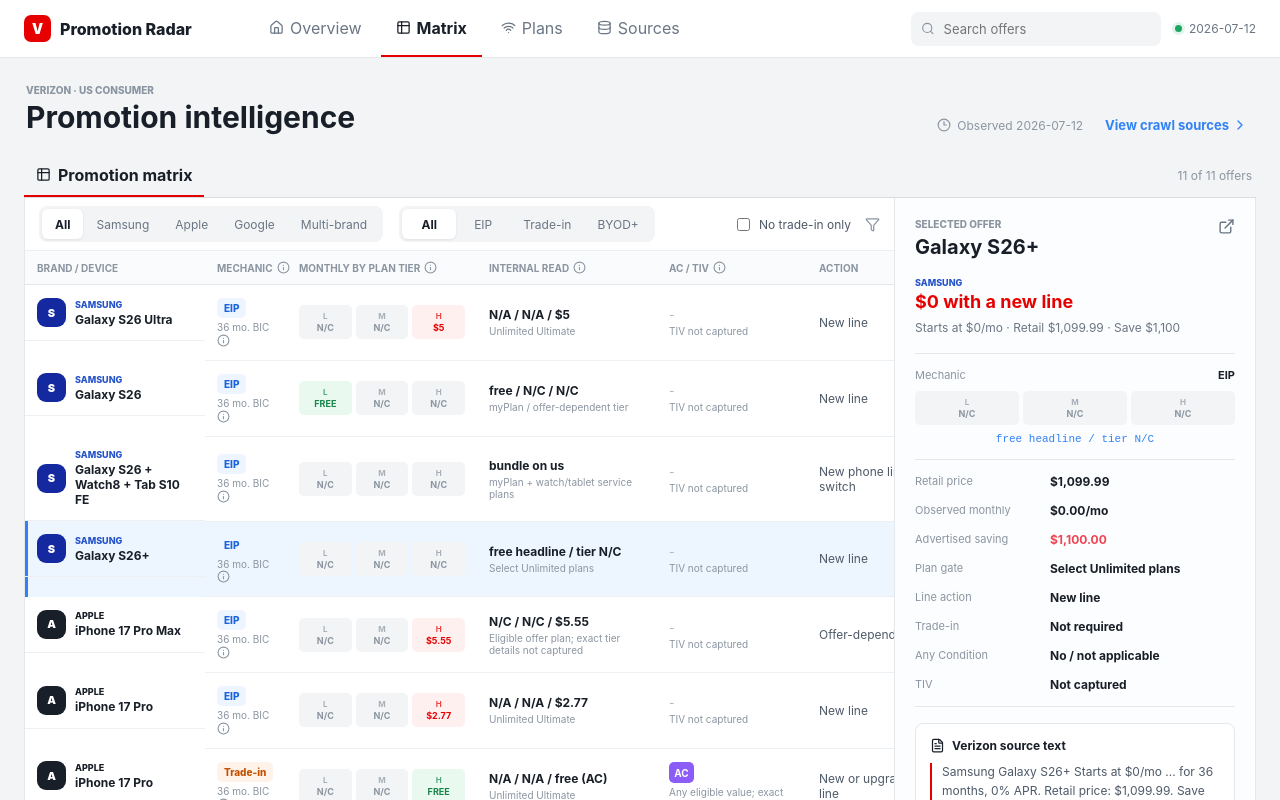
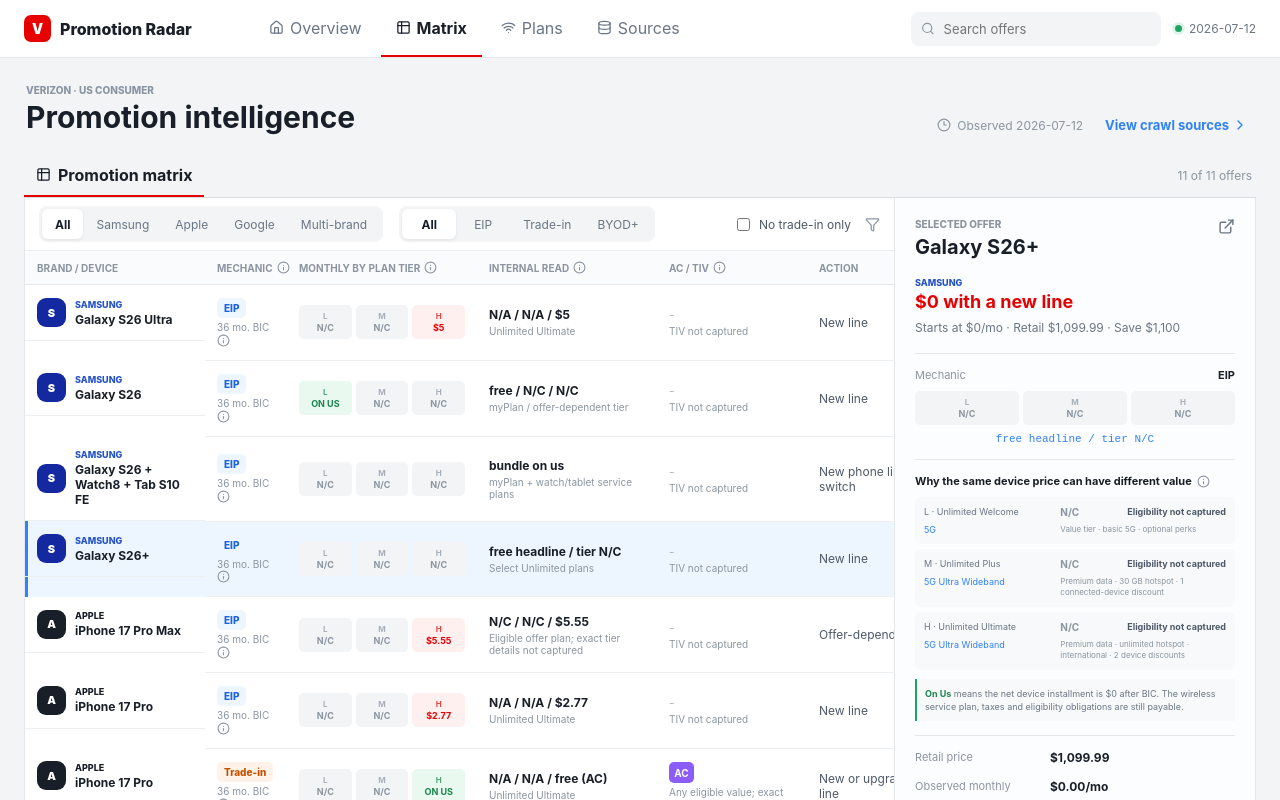
Before and after one commit to kimks0510/VZW-Promotion-Crawling-, a React (Vite) app: page / in a window 1280 px wide. Both pictures are taken after a click on the button "Matrix". Shown: the top 800 px of the page. Built offline with nearby package versions, Linux system fonts and the light colour scheme.

Commit message:
Explain On Us and interactive offer scenarios

```diff
--- a/src/main.jsx
+++ b/src/main.jsx
@@ -13,6 +13,11 @@
 
 const brands = ["All", "Samsung", "Apple", "Google", "Multi-brand"];
 const brandOrder = { Samsung: 0, Apple: 1, Google: 2, "Multi-brand": 3 };
+const planTiers = [
+  {key:"low", short:"L", name:"Unlimited Welcome", network:"5G", benefits:"Value tier · basic 5G · optional perks"},
+  {key:"mid", short:"M", name:"Unlimited Plus", network:"5G Ultra Wideband", benefits:"Premium data · 30 GB hotspot · 1 connected-device discount"},
+  {key:"high", short:"H", name:"Unlimited Ultimate", network:"5G Ultra Wideband", benefits:"Premium data · unlimited hotspot · international · 2 device discounts"},
+];
 
 function modelRank(model) {
   const value = model.toLowerCase();
@@ -32,6 +37,8 @@
     style: "currency", currency: "USD", maximumFractionDigits: digits
   }).format(value);
 }
+
+function isOnUs(value) { return value === 0; }
 
 function App() {
   const [data, setData] = useState(null);
@@ -120,7 +127,7 @@
       {tab === "overview" && <section className="market-strip">
         <MarketStat icon={Smartphone} label="Tracked offers" value={data.promotions.length} note="3 priority brands" />
         <MarketStat icon={CircleDollarSign} label="Largest credit" value={money(maxCredit)} note="Galaxy S26 Ultra" accent />
-        <MarketStat icon={Check} label="$0 monthly" value={zeroOffers} note="Eligibility required" />
+        <MarketStat icon={Check} label="On Us outcomes" value={zeroOffers} note="$0 device payment after credits" />
         <MarketStat icon={ShieldCheck} label="Official evidence" value={`${data.promotions.filter((x) => x.confidence === "High").length}/${data.promotions.length}`} note="Verizon domains" />
         <div className="market-callout"><Activity size={18} /><div><strong>Market signal</strong><p>Samsung holds the highest observed device credit; Apple and Google lead selected $0 acquisition offers.</p></div></div>
       </section>}
@@ -206,7 +213,7 @@
 
     <aside className="overview-side">
       <section className="snapshot-summary"><p>LATEST SNAPSHOT</p><h2>{latest.date}</h2><div className="summary-number"><strong>{latest.trackedOffers}</strong><span>tracked offers</span></div><dl><div><dt>EIP</dt><dd>{latest.mechanics.EIP}</dd></div><div><dt>Trade-in</dt><dd>{latest.mechanics["Trade-in"]}</dd></div><div><dt>BYOD+</dt><dd>{latest.mechanics["BYOD+"]}</dd></div><div><dt>US crawl</dt><dd>{collection ? `${collection.sourceCount} sources complete` : "Pending"}</dd></div></dl></section>
-      <section className="lexicon-panel"><p>COMMERCIAL LEXICON</p><h3>How to read the matrix</h3><Lexicon term="N/C" text="Not Captured. The source confirms an offer but does not expose that tier-specific value in the collected state." /><Lexicon term="BIC" text="Bill Incentive Credit. Promotional credits applied to the Verizon bill over the stated term, usually 36 months." /><Lexicon term="EIP" text="Equipment Installment Plan promotion without a required trade-in." /><Lexicon term="Trade-in" text="Device credit requiring an eligible traded device." /><Lexicon term="AC" text="Any Condition trade-in accepted, subject to eligible model rules." /><Lexicon term="TIV" text="Trade-in Value or value band attached to the traded model." /><Lexicon term="N-5+" text="Older eligible generation bucket after N through N-4." /><Lexicon term="free/free/free" text="Low / Mid / High plan tiers each net to $0 per month." /></section>
+      <section className="lexicon-panel"><p>COMMERCIAL LEXICON</p><h3>How to read the matrix</h3><Lexicon term="On Us" text="Net device installment is $0 after BIC. Service-plan charges, taxes and conditions still apply." /><Lexicon term="N/C" text="Not Captured. The source confirms an offer but does not expose that tier-specific value in the collected state." /><Lexicon term="BIC" text="Bill Incentive Credit. Promotional credits applied to the Verizon bill over the stated term, usually 36 months." /><Lexicon term="EIP" text="Equipment Installment Plan promotion without a required trade-in." /><Lexicon term="Trade-in" text="Device credit requiring an eligible traded device." /><Lexicon term="AC" text="Any Condition trade-in accepted, subject to eligible model rules." /><Lexicon term="TIV" text="Trade-in Value or value band attached to the traded model." /><Lexicon term="N-5+" text="Older eligible generation bucket after N through N-4." /><Lexicon term="free/free/free" text="Low / Mid / High tiers all show $0 device payment; plan value and qualifying conditions may differ." /></section>
       <section className="cadence-panel"><Clock3 size={17} /><div><strong>{history.cadence} snapshot cadence</strong><p>Next direct snapshot should preserve the same customer state, ZIP and offer path.</p></div></section>
     </aside>
   </section>;
@@ -252,7 +259,16 @@
 }
 
 function TierLadder({ ladder = {} }) { return <div className="tier-ladder"><TierCell label="L" value={ladder.low} /><TierCell label="M" value={ladder.mid} /><TierCell label="H" value={ladder.high} /></div>; }
-function TierCell({ label, value }) { const text = value === 0 ? "FREE" : value == null ? "N/C" : `$${value}`; return <span className={value === 0 ? "free" : value == null ? "unknown" : "paid"}><b>{label}</b>{text}</span>; }
+function TierCell({ label, value }) { const text = isOnUs(value) ? "ON US" : value == null ? "N/C" : `$${value}`; const help = value == null ? `${label} tier value was not captured; this does not prove ineligibility.` : isOnUs(value) ? `${label} tier net device payment is $0 after promotional bill credits. Service-plan charges, taxes and eligibility conditions still apply.` : `${label} tier net device payment is $${value} per month after promotional credits.`; return <span title={help} className={isOnUs(value) ? "free" : value == null ? "unknown" : "paid"}><b>{label}</b>{text}</span>; }
+
+function TierConditionMatrix({ offer }) {
+  return <section className="tier-condition-panel"><div className="tier-condition-title"><strong>Why the same device price can have different value</strong><InfoTip text="Device payment is only one part of the decision. Each plan tier can differ in network access, hotspot, international service and promotion eligibility." /></div><div className="tier-condition-grid">{planTiers.map((tier) => {
+    const value = offer.tierLadder?.[tier.key];
+    const outcome = value == null ? "N/C" : isOnUs(value) ? "On Us" : `$${value}/mo`;
+    const promoCondition = value == null ? "Eligibility not captured" : offer.tradeIn ? offer.anyCondition ? "TI required · AC" : "TI required" : "No TI captured";
+    return <article key={tier.key} className={value == null ? "uncaptured" : isOnUs(value) ? "on-us" : "paid"}><span>{tier.short} · {tier.name}</span><strong>{outcome}</strong><b>{promoCondition}</b><p>{tier.network}</p><small>{tier.benefits}</small></article>;
+  })}</div><p className="on-us-definition"><strong>On Us</strong> means the net device installment is $0 after BIC. The wireless service plan, taxes and eligibility obligations are still payable.</p></section>;
+}
 
 function EvidencePanel({ offer, collection }) {
   if (!offer) return <aside className="evidence-pane empty-evidence">Select an offer to inspect evidence.</aside>;
@@ -261,8 +277,9 @@
   const searchUrl = `https://www.bing.com/search?q=${encodeURIComponent(`site:verizon.com "${offer.model}" "${offer.verizonDisplay.split("·")[0].trim()}"`)}`;
   return <aside className="evidence-pane">
     <div className="evidence-header"><div><p>SELECTED OFFER</p><h2>{offer.model}</h2></div><a href={offer.source} target="_blank" rel="noreferrer" aria-label="Open exact Verizon source"><ExternalLink size={17} /></a></div>
-    <div className="headline-block"><BrandTag brand={offer.brand} /><strong>{offer.headline}</strong><p>{offer.verizonDisplay}</p></div>
+    <div className="headline-block"><div className="headline-labels"><BrandTag brand={offer.brand} />{Object.values(offer.tierLadder || {}).some(isOnUs) && <span className="on-us-badge">ON US</span>}</div><strong>{offer.headline}</strong><p>{offer.verizonDisplay}</p></div>
     <div className="detail-ladder"><div><span>Mechanic</span><strong>{offer.mechanic || "EIP"}</strong></div><TierLadder ladder={offer.tierLadder} /><code>{offer.internalShorthand}</code></div>
+    <TierConditionMatrix offer={offer} />
     <dl className="evidence-facts">
       <div><dt>Retail price</dt><dd>{money(offer.retail, 2)}</dd></div>
       <div><dt>Observed monthly</dt><dd>{money(offer.monthly, 2)}/mo</dd></div>
@@ -280,6 +297,8 @@
     <ScreenGlossary terms={[
       {term:"N/C", text:"Not Captured. The tier-specific value was not exposed in the collected page state."},
       {term:"BIC", text:"Bill Incentive Credit applied over the stated billing term."},
+      {term:"On Us", text:"Net device installment is $0 after BIC; service-plan charges and eligibility obligations remain."},
+      {term:"Free/Free/Free", text:"Low, Mid and High tiers all show $0 device payment, but plan benefits and qualifying conditions can differ."},
       {term:"Internal read", text:"Compact analyst shorthand for Low / Mid / High plan outcomes."},
       {term:"AC", text:"Any Condition trade-in language is explicit in Verizon evidence."},
       {term:"TIV", text:"Trade-in Value or qualifying value floor for the traded device."}
@@ -296,11 +315,13 @@
   return <div className="screen-layout"><section className="plans-view"><div className="section-heading"><div><p>BYOD+ / PLAN ELIGIBILITY</p><h2>Rate plan & BYOD+ ladder</h2></div><a href="https://www.verizon.com/bring-your-own-device/" target="_blank" rel="noreferrer">Official BYOD page <ExternalLink size={14} /></a></div>
     <div className="byod-matrix"><div className="byod-intro"><span className="mechanic-badge byod">BYOD+</span><h3>Bring your own phone</h3><p>Current public pricing combines account-level and BYOD line discounts for 36 months.</p></div>{byod.map((row) => <article key={row.plan}><span>{row.tier} tier</span><strong>{row.plan}</strong><b>${row.promo}<small>/line</small></b><div><span>Standard ${row.standard}</span><em>-${row.account} account · -${row.device} BYOD</em></div></article>)}</div>
     <div className="byod-evidence"><ShieldCheck size={16} /><span>Official terms captured: $10/mo account promo plus $10/mo BYOD discount on Ultimate/Plus; Welcome receives $10 + $5. Credits expire after 36 months; limit one offer per account.</span></div>
+    <section className="tier-value-section"><div><p>WHY UPGRADE THE PLAN?</p><h3>If the phone is On Us on every tier, the service is still different</h3><span>Free/Free/Free describes device payment, not identical network or service value.</span></div><div className="tier-value-grid">{planTiers.map((tier) => <article key={tier.key}><b>{tier.short}</b><div><strong>{tier.name}</strong><span>{tier.network}</span><p>{tier.benefits}</p></div></article>)}</div></section>
     <div className="section-heading secondary"><div><p>BASE PLAN REFERENCE</p><h2>Plan features</h2></div><span>Customer state and checkout can change displayed pricing</span></div><div className="plan-table">
     <div className="plan-head"><span>Plan</span><span>Displayed price</span><span>Best fit</span><span>Included signals</span><span>Evidence</span></div>
     {plans.map((plan) => <article key={plan.name}><div><strong>{plan.name}</strong><small>{plan.conditions}</small></div><b>{plan.price}</b><span>{plan.audience}</span><ul>{plan.features.slice(0,3).map((feature) => <li key={feature}><Check size={13} />{feature}</li>)}</ul><a href={plan.source} target="_blank" rel="noreferrer">Official page <ExternalLink size={13} /></a></article>)}
   </div></section><aside><ScreenGlossary title="Plan terms" terms={[
     {term:"BYOD+", text:"Bring Your Own Device promotion combining account and line-level discounts."},
+    {term:"On Us", text:"The device installment is $0 after credits; it does not make the service plan free."},
     {term:"Low / Mid / High", text:"Welcome / Plus / Ultimate plan-tier normalization used in this dashboard."},
     {term:"Standard", text:"Displayed base plan price before the captured BYOD+ promotional discounts."},
     {term:"36 months", text:"Discount duration; eligibility loss can end future credits."}
@@ -312,6 +333,7 @@
   const statuses = Object.fromEntries((collection?.sources || []).map((source) => [source.url, source]));
   return <div className="screen-layout"><section className="sources-view"><div className="section-heading"><div><p>CRAWL EVIDENCE MAP</p><h2>Exact monitored URLs</h2></div><span>Open the exact page used for each record</span></div>
     {collection && <div className="run-banner"><Activity size={17} /><strong>US collection run #{collection.runId}</strong><span>{collection.sourceCount} sources · {collection.candidateCount} candidates · {collection.startedAt}</span><b>SUCCESS</b></div>}
+    <section className="scenario-coverage"><div><p>INTERACTIVE PDP COVERAGE</p><h3>What changes the Terms & Conditions</h3><span>The browser collector can enumerate these option states. A canonical scenario set is needed to control the number of combinations.</span></div><div className="scenario-grid"><Scenario label="Customer" values="New · Existing" status="Next" /><Scenario label="Transaction" values="New line · Add · Upgrade · Port-in" status="Next" /><Scenario label="Plan" values="Low · Mid · High" status="Next" /><Scenario label="Trade-in" values="N to N-5+ · AC · TIV" status="Needs guide" /><Scenario label="Location" values="Fixed US ZIP" status="Needs guide" /></div></section>
     <div className="source-list">{targets.map((target) => { const status = statuses[target.url]; return <article key={target.url}><span className={`priority ${target.priority.toLowerCase()}`}>{target.priority}</span><div><strong>{target.label}</strong><p>{target.capture}</p><code>{target.url}</code></div><div className="source-metrics"><span>{status ? `HTTP ${status.status_code} · ${Math.round(status.html_bytes / 1024)} KB` : `${counts[target.url] || 0} linked offers`}</span><span>{status ? `Hash ${status.content_hash.slice(0, 10)}…` : "Awaiting runner evidence"}</span></div><a href={target.url} target="_blank" rel="noreferrer" aria-label={`Open ${target.label}`}><ExternalLink size={16} /></a></article>; })}</div>
     <div className="method-note"><ShieldCheck size={18} /><div><strong>Evidence policy</strong><p>Every normalized row should retain source URL, observed timestamp, raw visible text, response status and content hash. Search-index evidence must be labeled separately from a successful direct fetch.</p></div></div>
   </section><aside><ScreenGlossary title="Evidence terms" terms={[
@@ -323,6 +345,8 @@
   ]} /></aside></div>;
 }
 
+function Scenario({ label, values, status }) { return <article><strong>{label}</strong><span>{values}</span><b className={status === "Next" ? "next" : "guide"}>{status}</b></article>; }
+
 function MarketStat({ icon: Icon, label, value, note, accent }) { return <article className={`market-stat ${accent ? "accent" : ""}`}><Icon size={17} /><div><span>{label}</span><strong>{value}</strong><small>{note}</small></div></article>; }
 function BrandTag({ brand }) { return <span className={`brand-tag ${slug(brand)}`}>{brand}</span>; }
 function slug(value) { return value.toLowerCase().replace(/[^a-z]/g, ""); }
--- a/src/styles.css
+++ b/src/styles.css
@@ -125,3 +125,46 @@
 .screen-glossary h3 { margin: 0 0 10px; font-size: 14px; }
 
 @media (max-width: 900px) { .screen-layout { grid-template-columns: 1fr; }.screen-layout > aside { position: static; }.verification-actions { grid-template-columns: 1fr; } }
+
+.headline-labels { display: flex; align-items: center; gap: 7px; }
+.on-us-badge { padding: 3px 6px; border-radius: 4px; background: #e9f9f0; color: #18864b; font-size: 9px; font-weight: 900; }
+.tier-condition-panel { padding: 14px 0; border-bottom: 1px solid #e5e8eb; }
+.tier-condition-title { display: flex; align-items: center; gap: 5px; margin-bottom: 9px; }
+.tier-condition-title strong { font-size: 11px; }
+.tier-condition-grid { display: grid; gap: 5px; }
+.tier-condition-grid article { display: grid; grid-template-columns: 1.25fr 55px 1fr; gap: 6px 8px; padding: 9px; border-radius: 6px; background: #f7f9fb; }
+.tier-condition-grid article > span { color: #6b7684; font-size: 9px; }
+.tier-condition-grid article > strong { font-size: 10px; }
+.tier-condition-grid article > b { text-align: right; color: #4e5968; font-size: 9px; }
+.tier-condition-grid article > p { grid-column: 1 / 2; margin: 0; color: #3182f6; font-size: 9px; }
+.tier-condition-grid article > small { grid-column: 2 / -1; color: #8b95a1; font-size: 8px; line-height: 1.35; }
+.tier-condition-grid article.on-us { background: #eefbf4; }
+.tier-condition-grid article.on-us > strong { color: #18864b; }
+.tier-condition-grid article.paid { background: #fff5f5; }
+.tier-condition-grid article.uncaptured > strong { color: #8b95a1; }
+.on-us-definition { margin: 9px 0 0; padding: 8px; border-left: 2px solid #20a464; background: #f7f9fb; color: #6b7684; font-size: 9px; line-height: 1.45; }
+.on-us-definition strong { color: #18864b; }
+.tier-value-section { display: grid; grid-template-columns: 1.1fr 2fr; gap: 18px; margin-top: 14px; padding: 18px; border: 1px solid #e5e8eb; border-radius: 9px; background: #f7f9fb; }
+.tier-value-section > div:first-child > p { margin: 0 0 5px; color: #8b95a1; font-size: 9px; font-weight: 850; }
+.tier-value-section h3 { margin: 0 0 6px; font-size: 16px; }
+.tier-value-section > div:first-child > span { color: #6b7684; font-size: 10px; line-height: 1.45; }
+.tier-value-grid { display: grid; grid-template-columns: repeat(3, 1fr); gap: 7px; }
+.tier-value-grid article { display: flex; gap: 8px; padding: 10px; border-radius: 7px; background: #fff; }
+.tier-value-grid article > b { flex: 0 0 auto; width: 22px; height: 22px; display: grid; place-items: center; border-radius: 5px; background: #edf6ff; color: #3182f6; font-size: 9px; }
+.tier-value-grid strong, .tier-value-grid span { display: block; }
+.tier-value-grid strong { font-size: 10px; }
+.tier-value-grid span { margin-top: 3px; color: #3182f6; font-size: 8px; }
+.tier-value-grid p { margin: 4px 0 0; color: #8b95a1; font-size: 8px; line-height: 1.35; }
+.scenario-coverage { display: grid; grid-template-columns: 1.1fr 2fr; gap: 18px; margin-bottom: 12px; padding: 15px; border: 1px solid #e5e8eb; border-radius: 8px; background: #f7f9fb; }
+.scenario-coverage > div:first-child p { margin: 0 0 4px; color: #8b95a1; font-size: 9px; font-weight: 850; }
+.scenario-coverage h3 { margin: 0 0 5px; font-size: 15px; }
+.scenario-coverage > div:first-child span { color: #6b7684; font-size: 9px; line-height: 1.4; }
+.scenario-grid { display: grid; grid-template-columns: repeat(5, 1fr); gap: 5px; }
+.scenario-grid article { padding: 8px; border-radius: 6px; background: #fff; }
+.scenario-grid strong, .scenario-grid span, .scenario-grid b { display: block; }
+.scenario-grid strong { font-size: 9px; }
+.scenario-grid span { min-height: 26px; margin: 3px 0; color: #6b7684; font-size: 8px; line-height: 1.3; }
+.scenario-grid b { font-size: 8px; }.scenario-grid b.next { color: #3182f6; }.scenario-grid b.guide { color: #c45100; }
+
+@media (max-width: 900px) { .tier-value-section, .scenario-coverage { grid-template-columns: 1fr; }.scenario-grid { grid-template-columns: repeat(2, 1fr); } }
+@media (max-width: 560px) { .tier-value-grid { grid-template-columns: 1fr; }.tier-condition-grid article { grid-template-columns: 1fr 55px; }.tier-condition-grid article > b { grid-column: 1 / -1; text-align: left; }.tier-condition-grid article > small { grid-column: 1 / -1; } }
```
Also changed, not shown: 1 other file (tests, documents, lock files or other folders).
